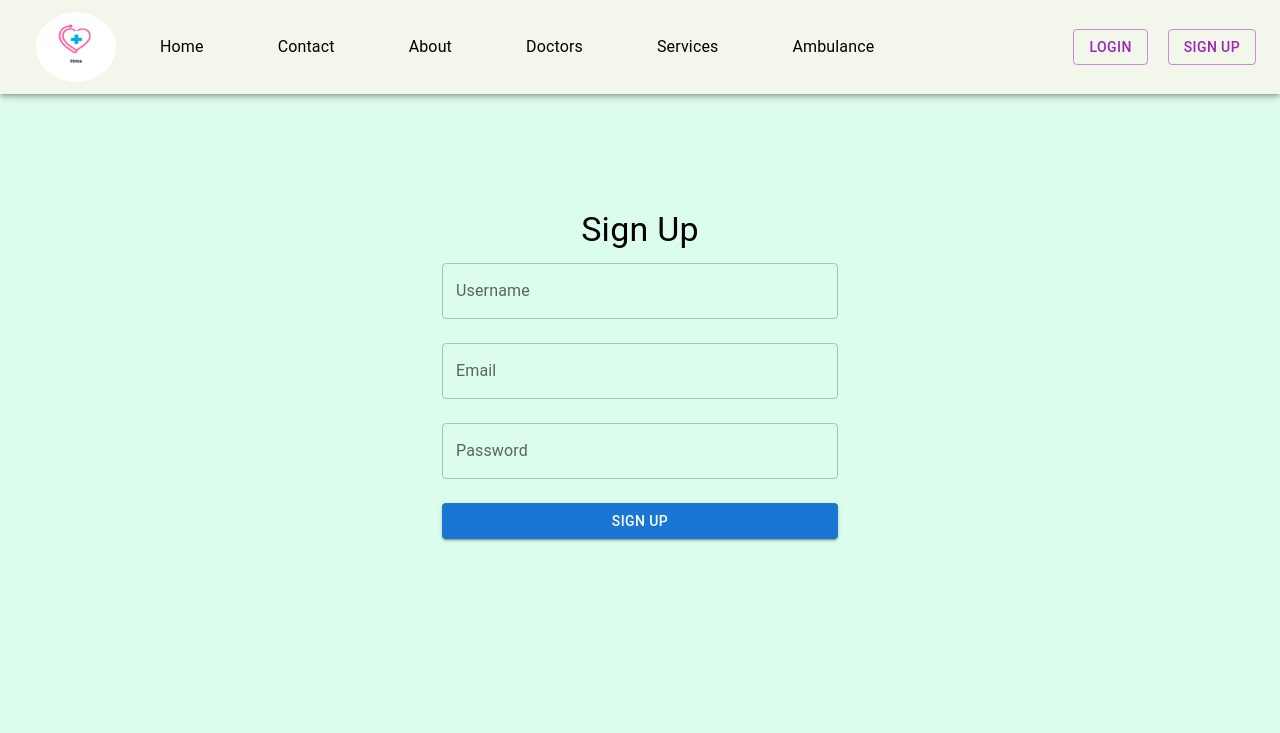
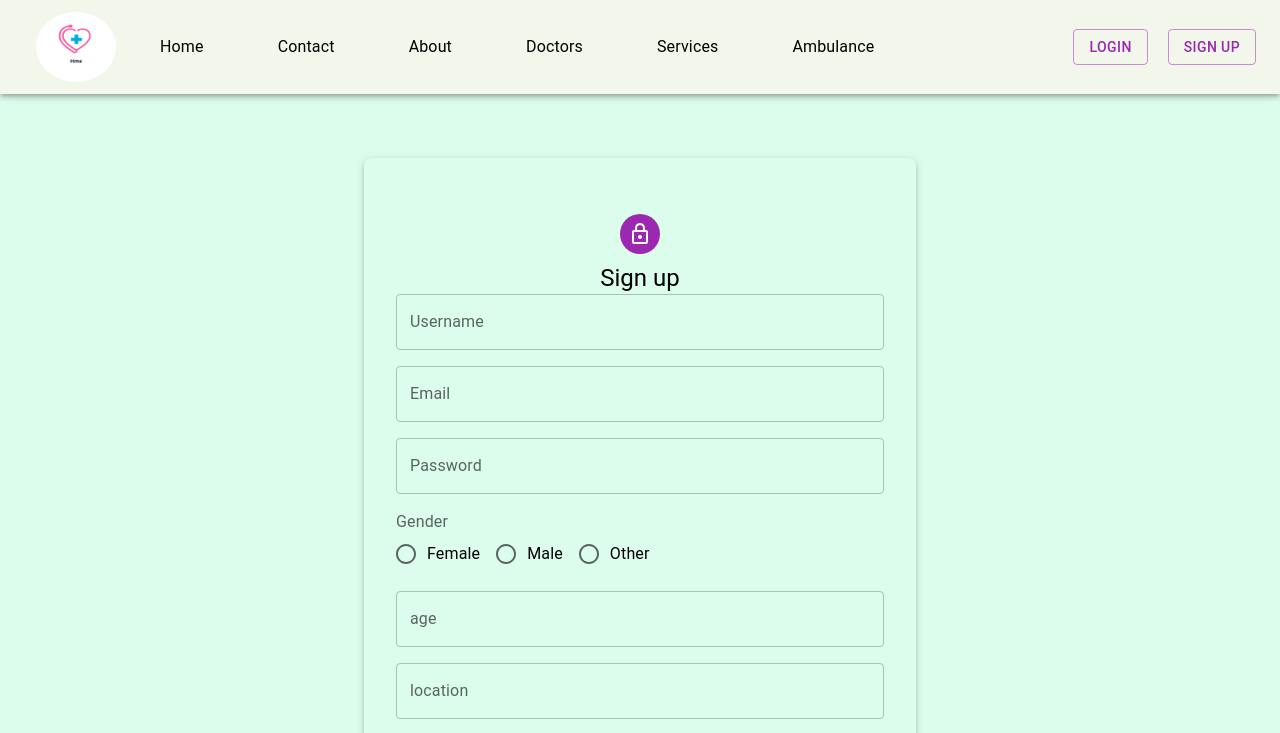
Before and after one commit to livebcdev0603/Hospital-management-system, a React (Create React App) app in the folder frontend/: page /SignUp in a window 1280 px wide. Shown: the top 733 px of the page. Built offline with nearby package versions, Linux system fonts and the light colour scheme.

Commit message:
minor changes

```diff
--- a/frontend/package.json
+++ b/frontend/package.json
@@ -28,6 +28,7 @@
     "react-admin": "^4.11.1",
     "react-dom": "^18.2.0",
     "react-hot-toast": "^2.4.1",
+    "react-multi-select-component": "^4.3.4",
     "react-pro-sidebar": "^0.7.1",
     "react-redux": "^8.0.7",
     "react-router-dom": "^6.11.2",
--- a/frontend/src/Components/Admin/components/AddDoctor.jsx
+++ b/frontend/src/Components/Admin/components/AddDoctor.jsx
@@ -1,12 +1,21 @@
 import React, { useState } from 'react';
 import axios from 'axios';
 import { TextField, Button, Typography, Box } from '@mui/material';
+
+import { MultiSelect } from "react-multi-select-component";
+
+const options = [
+  { label: "Grapes 🍇", value: "grapes" },
+  { label: "Mango 🥭", value: "mango" },
+  { label: "Strawberry 🍓", value: "strawberry", disabled: true },
+];
 
 const AddDoctorForm = ({fetchdata}) => {
   const [name, setName] = useState('');
   const [expertise, setExpertise] = useState(['']);
   const [image, setImage] = useState('');
-  const [roomid,setroomid]=useState('')
+
+  const [selected, setSelected] = useState([]);
 
   const handleExpertiseChange = (index, value) => {
     const updatedExpertise = [...expertise];
@@ -22,7 +31,7 @@ const AddDoctorForm = ({fetchdata}) => {
     e.preventDefault();
 
     try {
-      const doctorData = { name, expertise, image,roomid };
+      const doctorData = { name, expertise, image };
      const response=  await axios.post('http://localhost:8080/doctor', doctorData,{
         headers: {
 
@@ -35,7 +44,7 @@ const AddDoctorForm = ({fetchdata}) => {
     setName("")
 setExpertise([''])
 setImage("")
-setroomid("")}
+}
 
 
     } catch (error) {
@@ -75,7 +84,7 @@ setroomid("")}
         <Button variant="contained" onClick={handleAddExpertise}>
           Add More
         </Button>
-
+{/*
         <TextField
           label="Room ID"
           value={roomid}
@@ -83,7 +92,18 @@ setroomid("")}
           required
           fullWidth
           margin="normal"
-        />
+        /> */}
+
+<div>
+      <h1>shedule</h1>
+      <pre>{JSON.stringify(selected)}</pre>
+      <MultiSelect
+        options={options}
+        value={selected}
+        onChange={setSelected}
+        labelledBy="Select"
+      />
+    </div>
 
         <TextField
           label="Image URL"
--- a/frontend/src/Components/Admin/components/Users.jsx
+++ b/frontend/src/Components/Admin/components/Users.jsx
@@ -2,6 +2,7 @@ import { useEffect, useState } from 'react';
 import { DataGrid } from '@mui/x-data-grid';
 import { Button, TextField } from '@mui/material';
 import axios from 'axios';
+import moment from 'moment';
 
 export default function Users() {
   const [appointments, setAppointments] = useState([]);
@@ -69,7 +70,12 @@ export default function Users() {
 
     { field: 'disease', headerName: 'Disease', width: 100 },
 
-    { field: 'date', headerName: 'Date', width: 150 },
+    { field: 'date', headerName: 'Date', width: 150 ,
+  renderCell: (params) => {
+    const date = params.row.date;
+    return moment.utc(date).format('MM/DD/YYYY');
+  },
+},
     {
       field: 'status',
       headerName: 'Status',
--- a/frontend/src/Components/Admin/components/navbar/Sidebar.jsx
+++ b/frontend/src/Components/Admin/components/navbar/Sidebar.jsx
@@ -100,7 +100,7 @@ const Sidebar1 = () => {
               selected={selected}
               setSelected={setSelected}
             />
-             <Item
+            <Item
               title="Enqiry"
               to="/Enquery"
               icon={<Message />}
@@ -108,8 +108,8 @@ const Sidebar1 = () => {
               setSelected={setSelected}
             />
 
-<Item
-              title="Ambulance_service"
+            <Item
+              title="Ambulance Service"
               to="/ambulance"
               icon={<Message />}
               selected={selected}
--- a/frontend/src/Components/User/Login/Login.jsx
+++ b/frontend/src/Components/User/Login/Login.jsx
@@ -106,7 +106,7 @@ function LoginForm() {
                 <Box sx={{ color: "red" }}>
                   <ErrorMessage name="password" />
                 </Box>
-                {/* <ErrorMessage name="password" as="div" sx={{ color: "red" }} /> */}
+
               </Grid>
 
               <Grid item xs={12}>
--- a/frontend/src/Components/User/Login/Signin.jsx
+++ b/frontend/src/Components/User/Login/Signin.jsx
@@ -1,11 +1,19 @@
 import React from "react";
-import { TextField, Button, Grid, Typography, Container } from "@mui/material";
+import { TextField, Button, Grid, Typography, Container, FormControl, FormLabel, RadioGroup, Radio } from "@mui/material";
 import axios from "axios";
 import { useNavigate } from "react-router-dom";
 import { Formik, Field, Form, ErrorMessage } from "formik";
 import * as yup from "yup";
 import toast from "react-hot-toast";
 import { Box } from "@mui/system";
+import { createTheme, ThemeProvider } from '@mui/material/styles';
+import Avatar from '@mui/material/Avatar';
+import FormControlLabel from '@mui/material/FormControlLabel';
+
+
+import LockOutlinedIcon from '@mui/icons-material/LockOutlined';
+
+const theme = createTheme();
 
 function SignUpForm() {
   const Navigate = useNavigate();
@@ -14,6 +22,12 @@ function SignUpForm() {
     username: "",
     email: "",
     password: "",
+    gender:"",
+    age:"",
+  location:"",
+  phone:"",
+
+
   };
   const validationSchema = yup.object({
     username: yup.string().required("Username must be required"),
@@ -25,9 +39,15 @@ function SignUpForm() {
       .string()
       .required("Password must be required")
       .min(8, "Password must be greater then 8 character"),
+      sex:yup.string().required("required"),
+      age:yup.string().required("required"),
+      location:yup.string().required("required"),
+      phone:yup.string().required("required"),
   });
 
   const onSubmit = async (values) => {
+    console.log(values)
+    console.log("niroj satyal")
     try {
       const response = await axios.post(
         "http://localhost:8080/signup",
@@ -51,20 +71,28 @@ function SignUpForm() {
     }
   };
   return (
-    <>
+    <ThemeProvider theme={theme}>
       <Container
-        maxWidth="xs"
+       component="main" maxWidth="sm"
+      >
+
+<Box
           sx={{
-          display: "flex",
-          justifyContent: "center",
-          alignItems: "center",
-          flexDirection: "column",
-          minHeight: "70vh",
-
+            marginTop: 8,
+            display: 'flex',
+            flexDirection: 'column',
+            alignItems: 'center',
+            boxShadow: 3,
+            borderRadius: 2,
+          px: 4,
+          py: 6,
           }}
         >
-        <Typography variant="h4" align="center" gutterBottom>
-          Sign Up
+        <Avatar sx={{ m: 1, bgcolor: 'secondary.main' }}>
+            <LockOutlinedIcon />
+          </Avatar>
+          <Typography component="h1" variant="h5">
+            Sign up
           </Typography>
         <Formik
           validationSchema={validationSchema}
@@ -72,8 +100,8 @@ function SignUpForm() {
           onSubmit={onSubmit}
         >
           <Form>
-            <Grid container spacing={3}>
-              <Grid item xs={12}>
+            <Grid container spacing={2}>
+              <Grid item xs={12} >
                 <Field
                   as={TextField}
                   type="text"
@@ -116,20 +144,94 @@ function SignUpForm() {
               </Grid>
 
               <Grid item xs={12}>
-                <Button
+            <FormControl component="fieldset">
+              <FormLabel id="gender-label">Gender</FormLabel>
+
+
+                  <Field
+                  name="gender"
+                  as={RadioGroup}
+                    row
+                    aria-labelledby="gender-label"
+
+                  >
+                    <FormControlLabel value="female" control={<Radio />} label="Female" />
+                    <FormControlLabel value="male" control={<Radio />} label="Male" />
+                    <FormControlLabel value="other" control={<Radio />} label="Other" />
+                  </Field>
+
+
+            </FormControl>
+
+            <Box sx={{ color: "red" }}>
+                <ErrorMessage name="sex" />
+                </Box>
+
+          </Grid>
+
+          <Grid item xs={12}>
+                <Field
+                  as={TextField}
+                  type="text"
+                  label="age"
+                  variant="outlined"
+                  name="age"
+                  fullWidth
+                />
+                <Box sx={{ color: "red" }}>
+                <ErrorMessage name="age" />
+                </Box>
+              </Grid>
+
+              <Grid item xs={12}>
+                <Field
+                  as={TextField}
+                  type="password"
+                  label="location"
+                  variant="outlined"
+                  name="location"
+                  fullWidth
+                />
+                <Box sx={{ color: "red" }}>
+                <ErrorMessage name="location" />
+                </Box>
+              </Grid>
+              <Grid item xs={12}>
+                <Field
+                  as={TextField}
+                  type="text"
+                  label="phone"
+                  variant="outlined"
+                  name="phone"
+                  fullWidth
+                />
+                <Box sx={{ color: "red" }}>
+                <ErrorMessage name="phone" />
+                </Box>
+              </Grid>
+
+
+
+
+              <Grid item xs={12}>
+/                <Button
               type="submit"
+              fullWidth
               variant="contained"
-                  color="primary"
-                  fullWidth
+              sx={{ mt: 3, mb: 2 }}
             >
               Sign Up
             </Button>
+
+
               </Grid>
             </Grid>
           </Form>
         </Formik>
+
+</Box>
       </Container>
-    </>
+      </ThemeProvider>
   );
 }
 
--- a/frontend/src/Components/User/pages/Doctor/Appointment.jsx
+++ b/frontend/src/Components/User/pages/Doctor/Appointment.jsx
@@ -11,6 +11,7 @@ import { getpatient } from "../../slices/patientSlice";
 import { useDispatch, useSelector } from "react-redux";
 import axios from "axios";
 import KhaltiCheckout from "khalti-checkout-web";
+import moment from "moment";
 
 import toast from "react-hot-toast";
 
@@ -140,7 +141,7 @@ export default function Cart() {
                   {item?.doctor?.name}
                 </StyledTableCell>
                 <StyledTableCell align="left">{item?.disease}</StyledTableCell>
-                <StyledTableCell align="left">{item?.date}</StyledTableCell>
+                <StyledTableCell align="left">{moment.utc(item?.date).format('MM/DD/YYYY')}</StyledTableCell>
                 <StyledTableCell align="left">{item?.status}</StyledTableCell>
                 <StyledTableCell align="left">{item?.invoice}</StyledTableCell>
                 <StyledTableCell align="left">
```
Also changed, not shown: 1 other file (tests, documents, lock files or other folders). Lines whose indentation alone changed are shown as unchanged.
